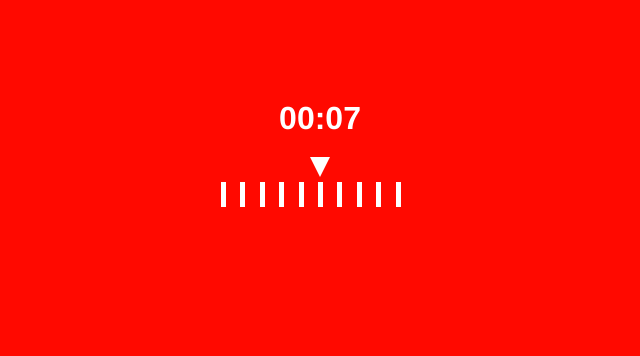
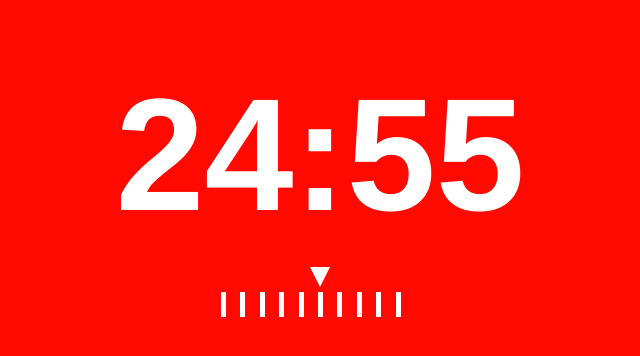
Before and after one commit to gianlucatruda/pomodoro.js, a plain HTML site: page index.html in a window 1280 px wide. Shown: the whole page, without its empty margins (320-960 px from the left). Drawn offline with nearby package versions, Linux system fonts and the light colour scheme.

Commit message:
Updated styling. Set durations to pomodoro standard.

```diff
--- a/style.css
+++ b/style.css
@@ -3,6 +3,7 @@ body {
 	font-family: helvetica;
 	color: white;
 	text-align: -webkit-center;
+	vertical-align: center;
 }
 
 body#active{
@@ -18,8 +19,8 @@ h1, h2, h3, p {
 }
 
 h1 {
-	margin-top: 100px;
-	size: 50px;
+	margin-top: 5%;
+	font-size: 1000%;
 	margin-bottom: 20px;
 	font-weight: bold;
 }
--- a/timing.js
+++ b/timing.js
@@ -1,13 +1,13 @@
 (function(){
 
-	BREAKLENGTH = 0.1;
-	ACTIVELENGTH = 0.2;
+	BREAKLENGTH = 5;
+	ACTIVELENGTH = 25;
 
 	active = true;
 	var body = document.getElementsByClassName("body")[0];
 	var tally = document.getElementById("tally");
 	var timer = document.getElementById("timer");
-	runTimer(0.2);
+	runTimer(ACTIVELENGTH);
 
 
 	function runTimer(minutes) {
```
